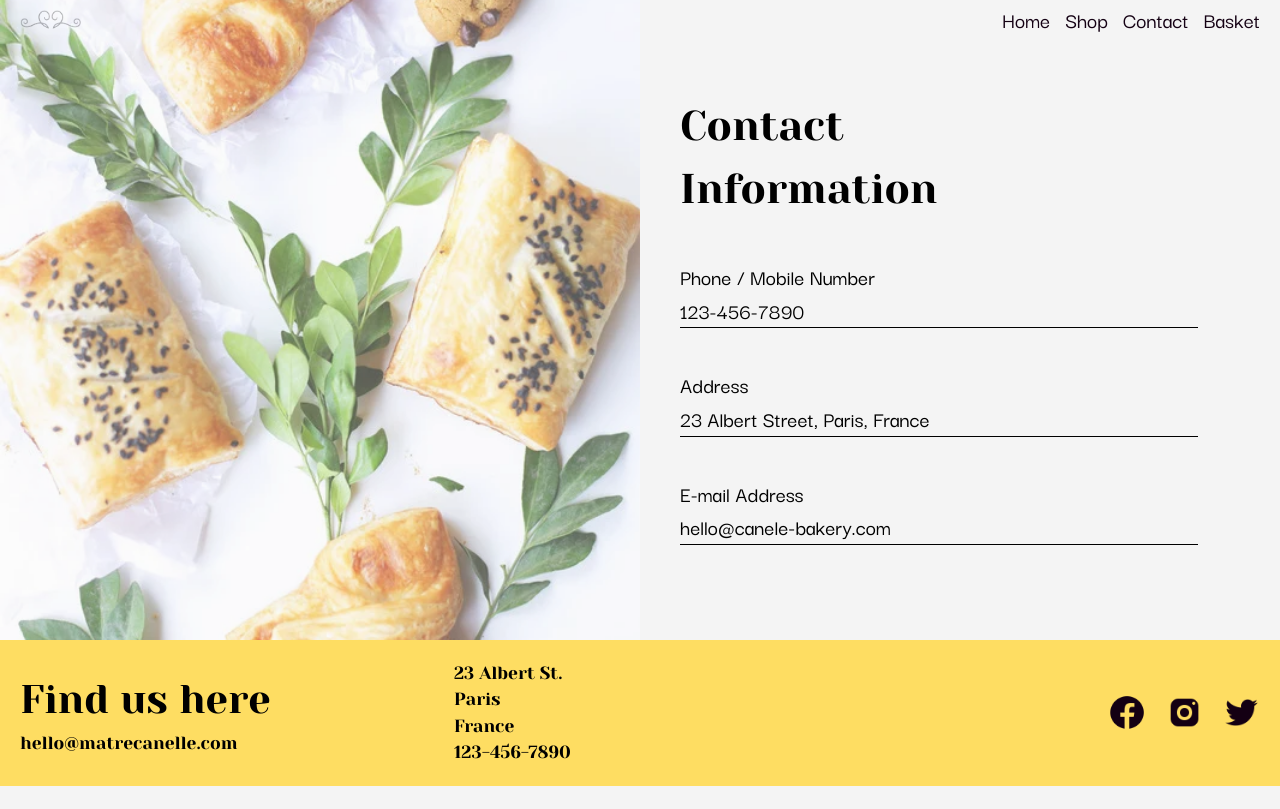
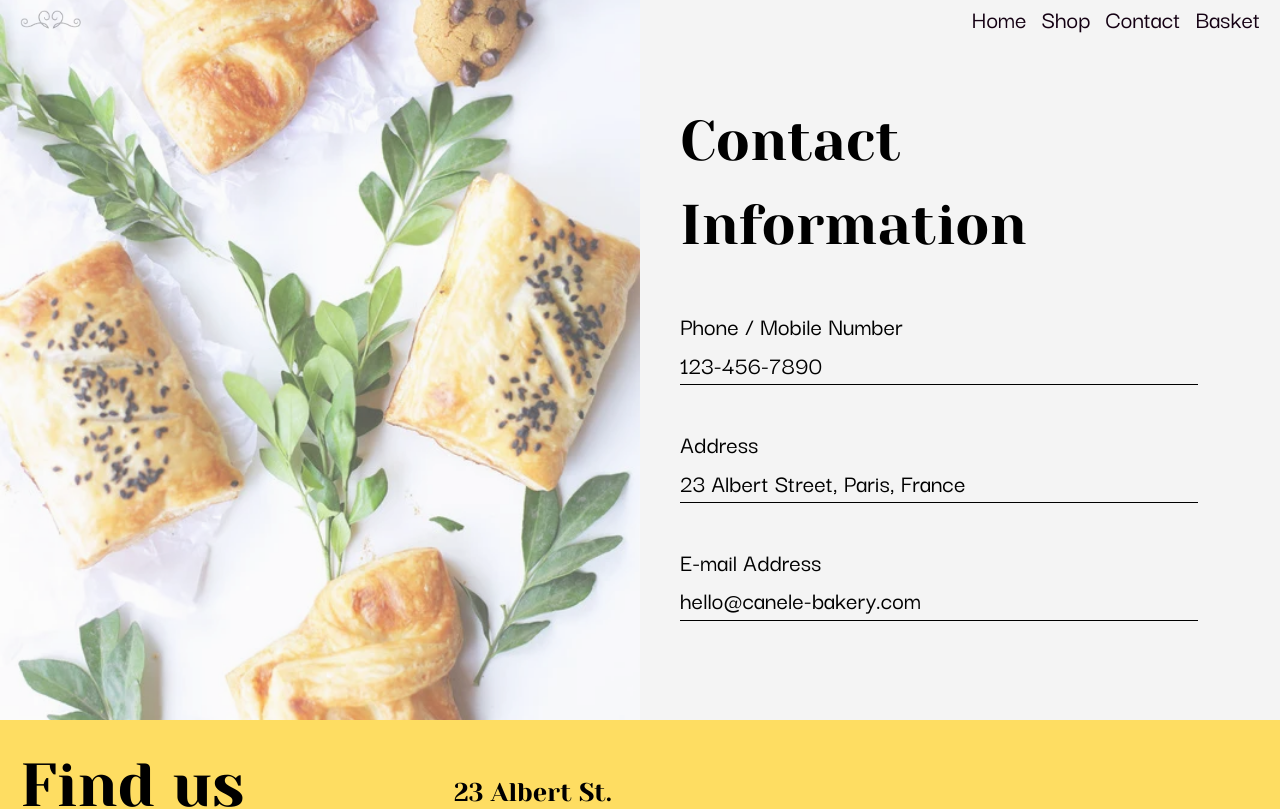
Before and after one commit to edmundsamina/CANELE-BAKERY, a React (Create React App) app in the folder client/: page /contact in a window 1280 px wide. Shown: the top 809 px of the page. Built offline with nearby package versions, Linux system fonts and the light colour scheme.

Commit message:
font sizes changes, loader implemented, array randomised

```diff
--- a/client/src/components/Card/Card.js
+++ b/client/src/components/Card/Card.js
@@ -18,9 +18,11 @@ export default function Card(props) {
       <div className="card-info">
         <div className="card-text">
           <h4 className="card-title">{props.title}</h4>
-          <p className="card-price">{CURRENCY_FORMATTER.format(props.price)}</p>
         </div>
+        <div className="card-text">
+        <p className="card-price">{CURRENCY_FORMATTER.format(props.price)}</p>
         <button className="card-button"onClick={()=>{increaseCartQuantity(props.id, props)}}>ADD <img className='basket-image' src={basketImg} alt='shopping basket icon'/></button>
+        </div>
       </div>
     </div>
   );
--- a/client/src/pages/Shop.js
+++ b/client/src/pages/Shop.js
@@ -1,9 +1,10 @@
 import React, { useState, useEffect } from "react";
 import "../styles/shop.css";
 import Card from "../components/Card/Card";
-
+import gif from '../assets/loader g-i-f.gif'
 function Shop() {
   const [products, setProducts] = useState([]);
+  const [loading, setLoading] = useState(false)
   const [allButtonState, setAllButtonState] = useState(true)
   const [breadButtonState, setBreadButtonState] = useState(false)
   const [pastryButtonState, setPastryButtonState] = useState(false);
@@ -16,8 +17,12 @@ function Shop() {
         "https://projectcanelebakery.onrender.com/products"
       );
       const data = await response.json();
-      console.log(data);
-      setProducts(data.payload);
+      const shuffledData = data.payload.sort(() => Math.random() - 0.5);
+
+      setProducts(shuffledData);
+      setTimeout(() => {
+        setLoading(true);
+      }, 2000)
     }
     getProducts();
   }, []);
@@ -27,8 +32,14 @@ function Shop() {
       `https://projectcanelebakery.onrender.com/products/${category}`
     );
     const data = await response.json();
-    console.log(data);
-    setProducts(data.payload);
+    const shuffledData = data.payload.sort(() => Math.random() - 0.5);
+
+      setProducts(shuffledData);
+    setTimeout(() => {
+      setLoading(true);
+    }, 2000)
+
+
   }
 
 
@@ -43,6 +54,7 @@ function Shop() {
             setAllButtonState(true);
             setPastryButtonState(false);
             setCakesButtonState(false);
+            setLoading(false)
           }}
           className={allButtonState ? "btn-active" : "btn-inactive"}
         >
@@ -55,6 +67,8 @@ function Shop() {
             setAllButtonState(false);
             setPastryButtonState(false);
             setCakesButtonState(false);
+            setLoading(false);
+
           }}
           className={breadButtonState ? "btn-active" : "btn-inactive"}
         >
@@ -67,6 +81,8 @@ function Shop() {
             setAllButtonState(false);
             setPastryButtonState(true);
             setCakesButtonState(false);
+            setLoading(false)
+
           }}
           className={pastryButtonState ? "btn-active" : "btn-inactive"}
         >
@@ -79,19 +95,24 @@ function Shop() {
             setAllButtonState(false);
             setPastryButtonState(false);
             setCakesButtonState(true);
+            setLoading(false);
           }}
           className={cakesButtonState ? "btn-active" : "btn-inactive"}
         >
           CAKES
         </button>
       </div>
-      <div className="shop-card-container">
-        {products
-          .filter((one, index) => index < 8)
+
+      {
+        loading ? <div className="shop-card-container">
+        {products.filter((one, index) => index < 8)
           .map((one) => {
             return <Card id={one._id} img={one.image} title={one.name} price={one.price} />;
           })}
-      </div>
+      </div> : <div className="loader-container"><img className="gif" src={gif} alt="gif"/>
+</div>
+      }
+
     </section>
   );
 }
--- a/client/src/styles/contact.css
+++ b/client/src/styles/contact.css
@@ -1,6 +1,6 @@
 .contact-container{
     width: 100%;
-    height:80vh;
+    height:90vh;
     display: flex;
     gap:40px;
 
@@ -40,3 +40,16 @@
     margin-top:20px;
 
 }
+
+@media only screen and (max-width: 1600px) {
+    .contact-text-header{
+        font-size: var(--headingSizeMediumScreen);
+
+    }
+
+    .contact-text{
+        font-size: var( --paragraphTextMediumScreen);
+
+
+    }
+}
--- a/client/src/styles/home.css
+++ b/client/src/styles/home.css
@@ -72,7 +72,7 @@ h1{
 
 }
 
-@media only screen and (max-width: 1200px) {
+@media only screen and (max-width: 1600px) {
     h1{
         font-size: var(--mainHeadingSizeMediumScreen);
     }
@@ -123,7 +123,7 @@ h1{
 }
 
 
-@media only screen and (max-width: 1200px) {
+@media only screen and (max-width: 1600px) {
     .about-title{
         font-size: var(--sectionTitleSizeMediumScreen);
     }
@@ -207,7 +207,7 @@ width: 90%;
 
 }
 
-@media only screen and (max-width: 1200px) {
+@media only screen and (max-width: 1600px) {
     .discover-text-title{
         font-size: var( --headingSizeMediumScreen);
     }
--- a/client/src/styles/index.css
+++ b/client/src/styles/index.css
@@ -80,22 +80,23 @@ p, h1, h2, h3, h4, h5, h6 {
   --titleFont: 'Yeseva';
   --textFontLight: 'Grotesk-Light';
   --textFontMedium: 'Grotesk-Medium';
-  --mainHeadingSize: 4.5rem;
-  --sectionTitleSize: 3rem;
-  --headingSize: 2.5rem;
-  --subHeadingSize: 1.5rem;
-  --paragraphText: 1.4rem;
+  --mainHeadingSize: 6rem;
+  --sectionTitleSize: 4rem;
+  --headingSize: 3.8rem;
+  --subHeadingSize: 2.5rem;
+  --paragraphText: 2rem;
+  --navText: 1.6rem;
   --captionSmall: 0.8rem;
 
    /* text 1720px*/
    --titleFont: 'Yeseva';
    --textFontLight: 'Grotesk-Light';
    --textFontMedium: 'Grotesk-Medium';
-   --mainHeadingSizeMediumScreen: 3.5rem;
-   --sectionTitleSizeMediumScreen: 2.6rem;
-   --headingSizeMediumScreen: 1.6rem;
-   --subHeadingSizeMediumScreen: 1.3rem;
-   --paragraphTextMediumScreen: 1.1rem;
+   --mainHeadingSizeMediumScreen: 4.5rem;
+   --sectionTitleSizeMediumScreen: 4rem;
+   --headingSizeMediumScreen: 3.5rem;
+   --subHeadingSizeMediumScreen: 1.8rem;
+   --paragraphTextMediumScreen: 1.6rem;
    --captionSmallMedium: 0.6rem;
 
 }
--- a/client/src/styles/navFooter.css
+++ b/client/src/styles/navFooter.css
@@ -14,7 +14,7 @@ nav{
 .nav-links-list{
     display: flex;
     list-style: none;
-    font-size: var(--paragraphText);
+    font-size: var(--navText);
     gap:15px;
 
 }
--- a/client/src/styles/shop.css
+++ b/client/src/styles/shop.css
@@ -73,26 +73,27 @@
     justify-content:center ;
     height: 90%;
     width: 70%;
+    padding: 10px;
     background-color: white;
 }
 
 .card-image{
-    width: 90%;
+    width: 100%;
 }
 
 .card-info{
     display: flex;
+    flex-direction: column;
     height: 20%;
-    width: 90%;
+    width: 100%;
     justify-content: space-between;
     align-items: center;
 }
 
 .card-text{
-    height: 100%;
+    width: 100%;
     display: flex;
-    flex-direction: column;
-    align-items: flex-start;
+    align-items: center;
     justify-content: space-between;
 }
 
@@ -107,9 +108,8 @@
 }
 
 .card-button{
-    width: 30%;
-    height: 50%;
-    align-self: flex-end;
+    width: 40%;
+    height: 100%;
     font-size: var(--captionSmall);
     font-family: var(--textFontMedium);
     background-color: var(--mainHighLight);
@@ -125,3 +125,32 @@
 .basket-image{
     width:20%
 }
+
+
+.loader-container{
+    display: flex;
+    align-items: center;
+    justify-content: center;
+    height: 75%;
+    width: 80%;}
+
+  .gif{
+    height: 80%;
+    filter: invert(100%) sepia(88%) saturate(0%) hue-rotate(117deg) brightness(91%) contrast(111%);
+
+}
+
+
+@media only screen and (max-width: 1600px) {
+
+
+    .btn-active, .btn-inactive{
+
+        font-size: var(--paragraphTextMediumScreen);
+
+    }
+
+
+
+
+}
```
Also changed, not shown: client/src/assets/loader g-i-f.gif (added).
